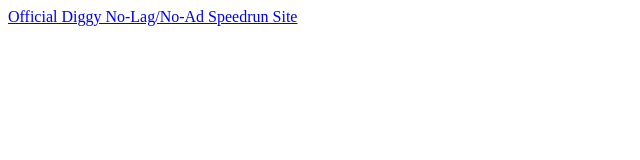
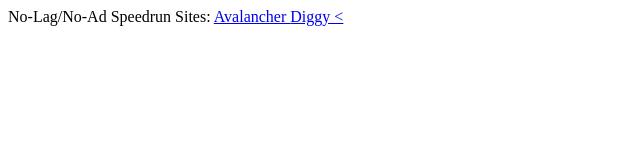
Before and after one commit to exeloar/exeloar.github.io, a plain HTML site: page index.html in a window 1280 px wide. Shown: the whole page, without its empty margins (0-640 px from the left). Drawn offline with Linux system fonts and the light colour scheme.

Commit message:
Update index.html

```diff
--- a/index.html
+++ b/index.html
@@ -4,6 +4,9 @@
 		<title>Welcome to My Site:</title>
 	</head>
 	<body>
-		<a href="http://exeloar.github.io/diggy"> Official Diggy No-Lag/No-Ad Speedrun Site
+		No-Lag/No-Ad Speedrun Sites:
+		<a href="http://exeloar.github.io/avalancher"> Avalancher
+		<a href="http://exeloar.github.io/diggy"> Diggy
+		<
 	</body>
 </html>
```
